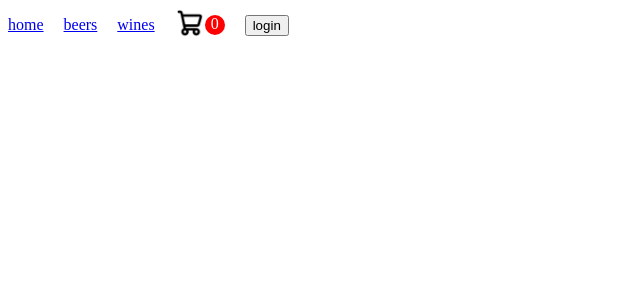
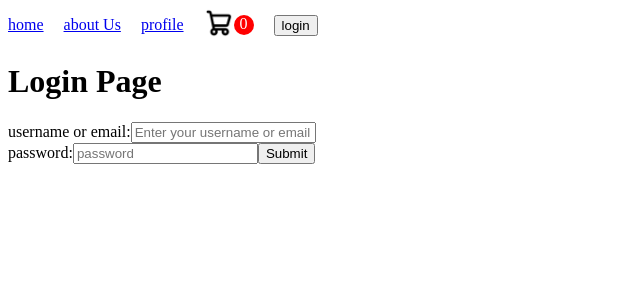
Before and after one commit to stefanappdev/wine-eccomerce-site-frontend, a React (Create React App) app: page /login in a window 1280 px wide. Shown: the top 300 px of the page, without its empty margins (0-640 px from the left). Built offline with nearby package versions, Linux system fonts and the light colour scheme; no server answers.

Commit message:
Global User state now working

```diff
--- a/src/App.js
+++ b/src/App.js
@@ -2,21 +2,43 @@ import React from 'react';
 import {BrowserRouter as Router, Routes, Route} from 'react-router-dom'
 import Navbar from './components/Navbar';
 import Home from './pages/Home';
+import LoginPage from './pages/LoginPage';
+import AboutPage from './pages/AboutPage';
+import Profile from './pages/Profile';
+import RequireAuth from './pages/RequireAuth';
+import { UserAuthProvider} from './contexts/UserContext';
 
 export default function App() {
     return (
-        <div className="App">
+
+
+
+
+        <UserAuthProvider>
 
             <Router>
                 <Navbar />
                 <Routes>
+
                     <Route path="/" element={<Home />} />
+                     <Route path="/login" element={<LoginPage />} />
+                    <Route path="/about" element={<AboutPage />} />
+
+
+                    <Route path="/users">
+
+                        <Route path=":id/home" element={<RequireAuth><Profile/></RequireAuth>}/>
+
+
+
+                    </Route>
 
                 </Routes>
             </Router>
 
+        </UserAuthProvider>
 
 
-        </div>
+
     );
 }
--- a/src/components/Navbar.js
+++ b/src/components/Navbar.js
@@ -1,36 +1,38 @@
 import react from "react";
-import { useParams,Outlet } from "react-router-dom";
-//import { useUserContext } from "../contexts/UserContext";
+import {Outlet, Link } from "react-router-dom";
+import { useUserAuth } from "../contexts/UserContext";
 import "../styles/nav.css"
 
 
 const Navbar = ()=>{
-    let params = useParams()
+   let{IsLoggedIn,UserData}=useUserAuth();
 
     return(
         <nav id="profile-navbar">
 
-        <a href="/">
+        <Link to={"/"}>
             home
-        </a>
+        </Link>
+
+        <Link to="/about">
+           about Us
+        </Link>
+
+        <Link to={IsLoggedIn?`/users/${UserData._id}/home`:"/login"}>
+           profile
+        </Link >
 
 
 
-         <a href="/beers">
-            beers
-        </a>
-
-
-        <a href="/wines">
-           wines
-        </a>
-
-        <a id="shopping-cart-link" href={`/users/${params.id}/checkout`} >
+        <a id="shopping-cart-link" href="#" >
          <img id="shopping-cart-icon" src="./images/shopping-cart.png" alt="checkout"/>
         </a>
         <div id="trolley-counter">0</div>
 
-            <button>login</button>
+
+         <Link to="/login">
+            <button >login</button>
+         </Link>
 
 
 
--- /dev/null
+++ b/src/contexts/UserContext.js
@@ -0,0 +1,23 @@
+import react,{createContext,useContext,useState} from 'react'
+
+let UserContext=createContext();
+
+const UserAuthProvider=({children})=>{
+    const[WhoIsLoggedIn,setWhoIsLoggedIn]=useState(null);
+    let[IsLoggedIn,setIsLoggedIn]=useState(false);
+    const[UserData,setUserData]=useState(null);
+
+    return(
+        <UserContext.Provider value={{WhoIsLoggedIn,setWhoIsLoggedIn,IsLoggedIn,
+                                        setIsLoggedIn,UserData,setUserData}}>
+            {children}
+        </UserContext.Provider>
+    )
+}
+
+const useUserAuth=()=>{
+    return useContext(UserContext);
+}
+
+
+export {UserAuthProvider,useUserAuth}
--- /dev/null
+++ b/src/pages/AboutPage.js
@@ -0,0 +1,12 @@
+import React from 'react'
+import { useUserAuth } from '../contexts/UserContext'
+
+function AboutPage() {
+    let {WhoIsLoggedIn,IsLoggedIn} = useUserAuth()
+
+  return (
+    <div> {IsLoggedIn && WhoIsLoggedIn?`logged in as ${WhoIsLoggedIn}`:"not logged in"}</div>
+  )
+}
+
+export default AboutPage
--- a/src/pages/Home.js
+++ b/src/pages/Home.js
@@ -1,9 +1,10 @@
 import React from "react";
-//import { useUserContext } from "../contexts/UserContext";
+import { useUserAuth } from "../contexts/UserContext";
 import '../styles/home.css'
 
 
 const Home = () => {
+    let {IsLoggedIn,WhoIsLoggedIn} = useUserAuth();
         return (<div id="startup-page">
             <nav id="navbar">
                 <div id="dropdown-menu">
@@ -18,13 +19,6 @@ const Home = () => {
                         </div>
                 </div>
 
-                <a href="/login">
-                    <p>Login</p>
-                </a>
-
-                <a href="/signup">
-                    <p>Sign Up</p>
-                    </a>
 
 
 
@@ -38,6 +32,8 @@ const Home = () => {
                     <em>Welcome to In HighSpirits🍷</em>
                     </h1>
 
+                    <h5>{IsLoggedIn?`logged in as ${WhoIsLoggedIn}`:"not logged in"}</h5>
+
 
 
                <img src="./images/logo.jpg" id="logo" alt="logo"/>
@@ -50,11 +46,11 @@ const Home = () => {
 
 
                 <br/>
-                <strong> <p id="greeting-msg">
+               {!IsLoggedIn? <strong> <p id="greeting-msg">
 
                 <a href="/login">Login</a> or <a href="/signup">Signup</a> to get started
 
-                </p> </strong>
+                </p> </strong>:""}
 
 
 
--- /dev/null
+++ b/src/pages/LoginPage.js
@@ -0,0 +1,141 @@
+import React, { useState,useEffect } from "react";
+import { useNavigate } from "react-router-dom";
+import { useUserAuth } from "../contexts/UserContext";
+
+
+const LoginPage=()=>{
+
+    let navigate=useNavigate();
+    let UC=useUserAuth();
+
+
+     const [UserData,setUserData]=useState([])
+
+     const [loginmsg,setloginmsg]=useState("")
+     const[target,setTarget]=useState(null)
+     const [formdata,setformdata]=useState({
+
+        password:"",
+        username:""
+     })
+
+    const handleChange=(e)=>{
+
+
+        setformdata({...formdata,[e.target.name]:e.target.value});
+    }
+
+     const fetchUsers=async()=>{
+             let resp= await fetch("http://localhost:65000/users")
+             let users= await resp.json();
+              setUserData(users)
+        }
+
+      useEffect(()=>{
+        setTimeout(()=>{
+
+        fetchUsers();
+
+        },1000)
+      },[])
+
+
+
+
+
+
+    const HandleLogin=()=>{
+       let Users=[...UserData]
+       //console.log(Users)
+
+        Users.find(user=>{
+                    if(
+                    (user.password===formdata.password && user.username===formdata.username)
+                        ||
+                        (user.password===formdata.password && user.email===formdata.username)){
+                         setTarget(user)
+                    }
+
+                })
+
+        //console.log(target)
+
+
+
+
+        if(target){
+
+           UC.setIsLoggedIn(true)
+            UC.setUserData(target)
+            UC.setWhoIsLoggedIn(target.username)
+            setloginmsg("login successful")
+
+            setTimeout(()=>{
+
+            //console.log("user found")
+            navigate(`/users/${target._id}/home`)
+            },2000)
+
+        }else{
+            setloginmsg("Please check your username or password")
+            UC.setIsLoggedIn(false)
+
+            }
+
+  }
+
+
+    const HandleSubmit=(e)=>{
+        e.preventDefault();
+        HandleLogin();
+    }
+
+
+    return(<React.Fragment>
+
+        <h1>Login Page</h1>
+
+    <form onSubmit={HandleSubmit}>
+
+
+
+		<label>
+			username or email:
+			<input type="text"
+			onChange={handleChange}
+			placeholder='Enter your username or email'
+			value={formdata.username} name="username"
+			/>
+
+		</label>
+
+
+		<br/>
+
+
+		<label>
+			password:
+			<input
+			type="password"
+			 onChange={handleChange}
+			placeholder='password'
+			value={formdata.password}
+			name="password"
+			/>
+
+		</label>
+
+        <button type="submit">Submit</button>
+
+    </form>
+
+
+        {loginmsg}
+
+
+    </React.Fragment>)
+}
+
+
+
+export default LoginPage
--- /dev/null
+++ b/src/pages/Profile.js
@@ -0,0 +1,22 @@
+import { useNavigate,useParams } from 'react-router-dom'
+import { useUserAuth } from '../contexts/UserContext'
+
+ const Profile = () => {
+  const navigate = useNavigate()
+  const auth = useUserAuth()
+  let Params = useParams();
+
+
+  const handleLogout = () => {
+    auth.setIsLoggedIn(false)
+    navigate('/login')
+  }
+
+  return (
+    <div>
+      Welcome {auth.WhoIsLoggedIn}<button onClick={handleLogout}>Logout</button>
+    </div>
+  )
+}
+
+export default Profile
--- /dev/null
+++ b/src/pages/RequireAuth.js
@@ -0,0 +1,13 @@
+import { Navigate, useLocation } from 'react-router-dom'
+import { useUserAuth } from '../contexts/UserContext'
+
+const RequireAuth = ({ children }) => {
+  const location = useLocation()
+  const auth = useUserAuth()
+  if (!auth.IsLoggedIn) {
+    return <Navigate to='/login' state={{ path: location.pathname }} />
+  }
+  return children
+}
+
+export default RequireAuth
```
